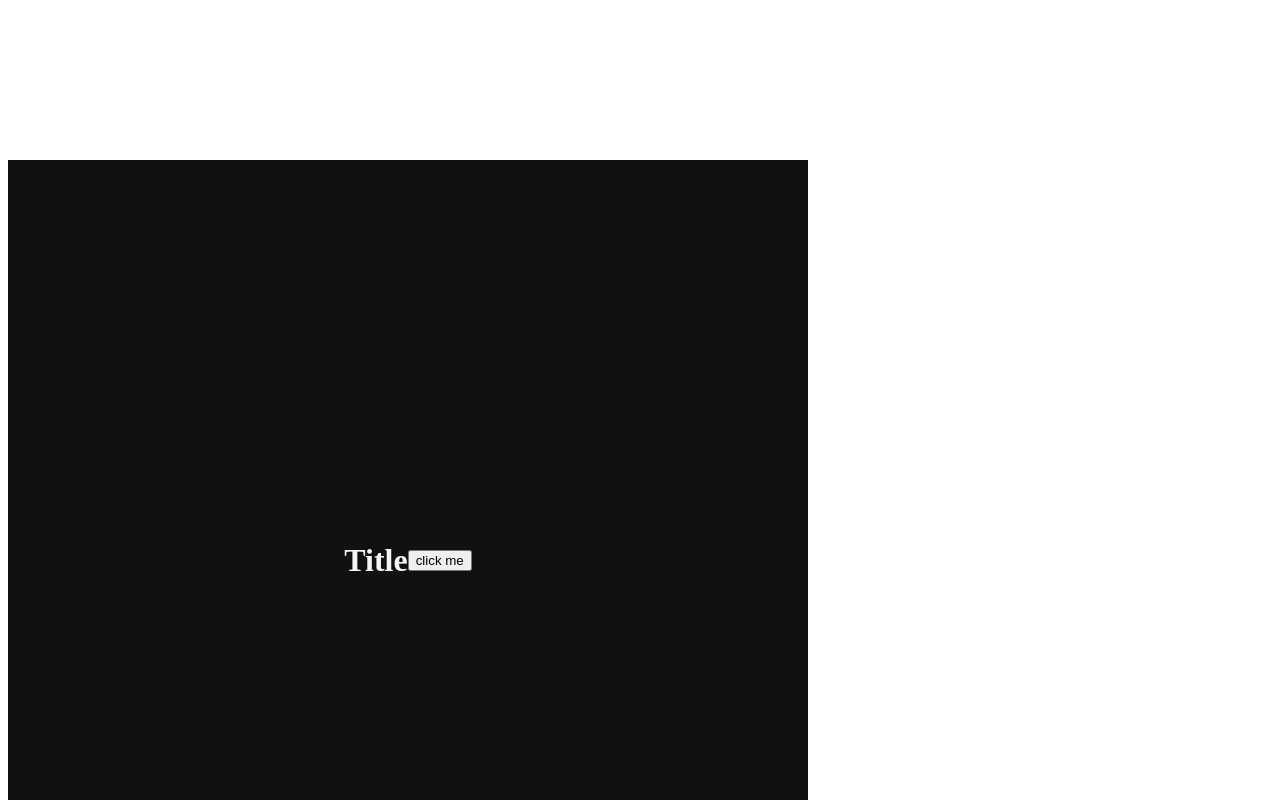
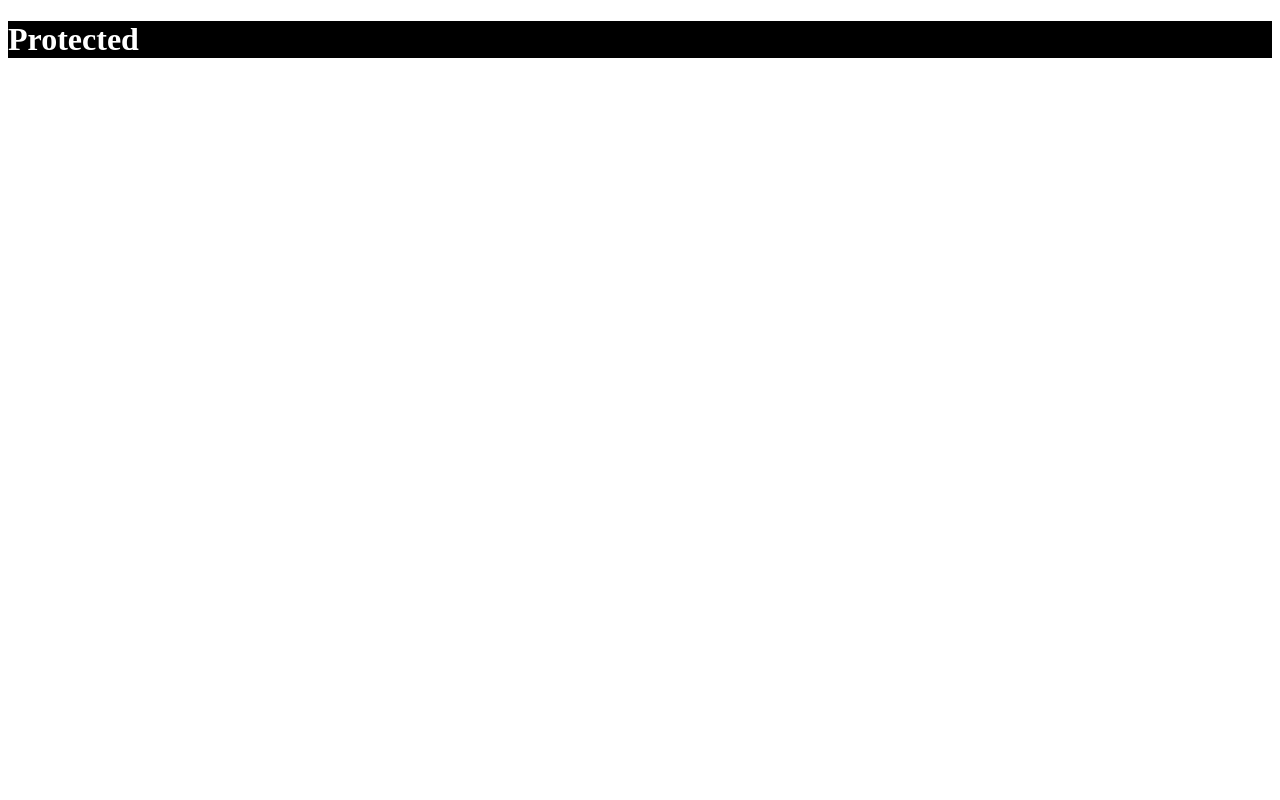
Before and after one commit to ANchangwan/React-TypeScript, a React (Create React App) app: page / in a window 1280 px wide. Shown: the top 800 px of the page. Built offline with nearby package versions, Linux system fonts and the light colour scheme.

Commit message:
Theme + typescript

```diff
--- /dev/null
+++ b/src/App3.tsx
@@ -0,0 +1,19 @@
+import styled from "styled-components";
+
+const Container = styled.div`
+  background-color: ${(props) => props.theme.bgColor};
+`;
+
+const H1 = styled.h1`
+  color: ${(props) => props.theme.textColor};
+`;
+
+function App3() {
+  return (
+    <Container>
+      <H1>Protected</H1>
+    </Container>
+  );
+}
+
+export default App3;
--- a/src/index.tsx
+++ b/src/index.tsx
@@ -1,23 +1,17 @@
 import React from "react";
 import ReactDOM from "react-dom/client";
-
-import App from "./App";
+import App3 from "./App3";
+import { ThemeProvider } from "styled-components";
+import { lightTheme, darkTheme } from "./theme";
 
 const root = ReactDOM.createRoot(
   document.getElementById("root") as HTMLElement
 );
-export const darkTheme = {
-  textColor: "whitesmoke",
-  backgroundColor: "#111",
-};
-
-export const lightTheme = {
-  textColor: "#111",
-  backgroundColor: "whitesmoke",
-};
 
 root.render(
   <React.StrictMode>
-    <App />
+    <ThemeProvider theme={darkTheme}>
+      <App3 />
+    </ThemeProvider>
   </React.StrictMode>
 );
--- /dev/null
+++ b/src/theme.ts
@@ -0,0 +1,13 @@
+import { DefaultTheme } from "styled-components";
+
+export const lightTheme: DefaultTheme = {
+  bgColor: "white",
+  textColor: "black",
+  btnColor: "tomato",
+};
+
+export const darkTheme: DefaultTheme = {
+  bgColor: "black",
+  textColor: "white",
+  btnColor: "teal",
+};
```
Also changed, not shown: src/styled.d.ts (added, +9 -0 lines).
